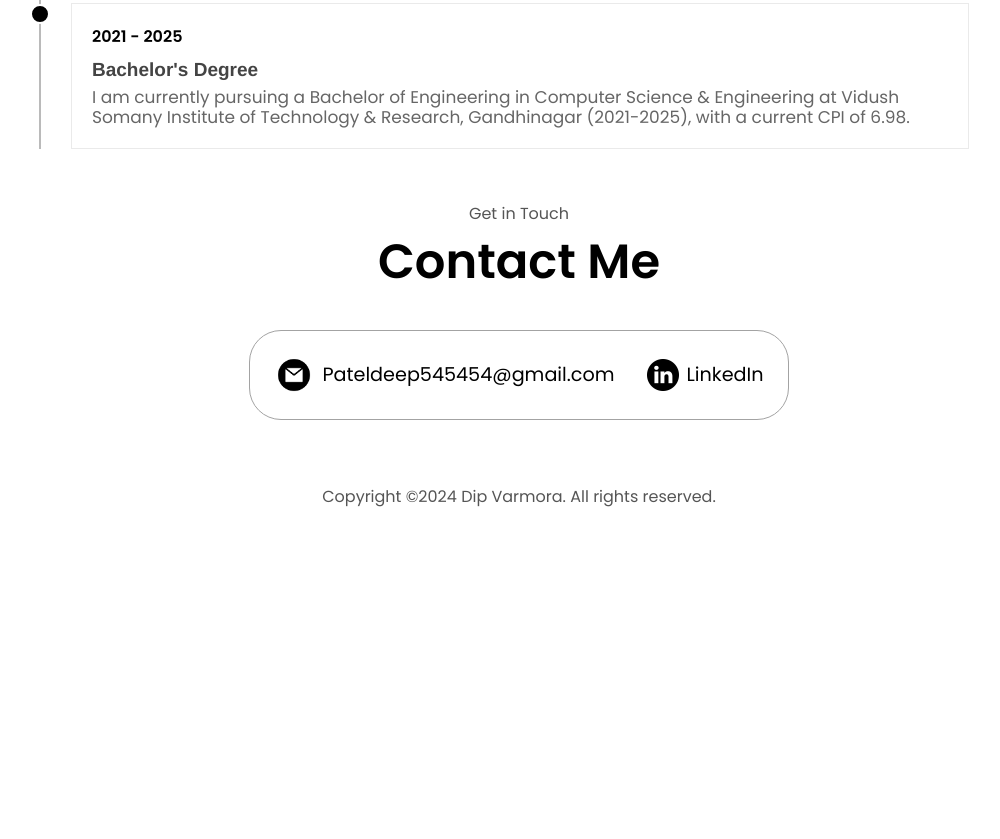
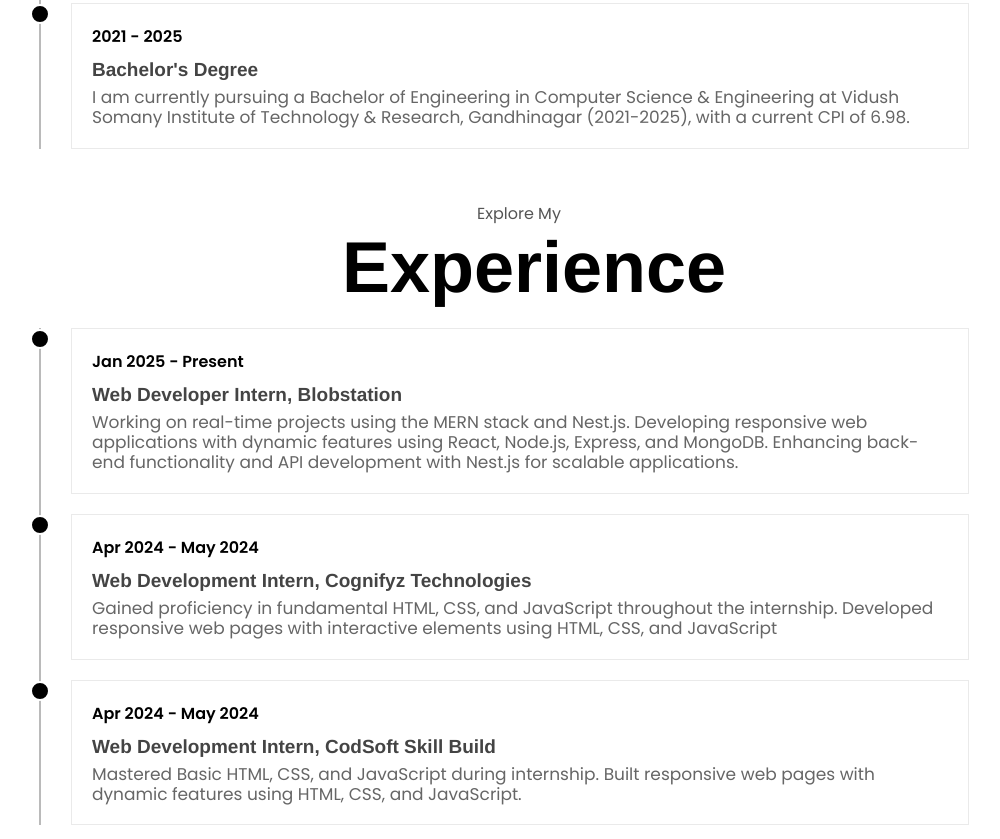
Before and after one commit to varmoradeep54545/Portfolio, a plain HTML site: page index.html in a window 1280 px wide. Shown: the part 3341-4180 px from the top of the page, without its empty margins (121-1121 px from the left). Before the commit the page ends 3882 px from the top, so only its background shows below. Drawn offline with Linux system fonts and the light colour scheme.

Commit message:
Update index.html

```diff
--- a/index.html
+++ b/index.html
@@ -301,6 +301,39 @@
       </div>
     </section>
 
+ <section id="education" class="col">
+      <p class="section__text__p1">Explore My</p>
+      <header class="title">
+        <h2>Experience</h2>
+      </header>
+      <div class="contents">
+         <div class="box">
+          <h4>Jan 2025 - Present</h4>
+          <h3>Web Developer Intern, Blobstation</h3>
+          <p>
+           Working on real-time projects using the MERN stack and Nest.js.
+           Developing responsive web applications with dynamic features using React, Node.js, Express, and MongoDB.
+             Enhancing back-end functionality and API development with Nest.js for scalable applications.
+          </p>
+        </div>
+        <div class="box">
+          <h4>Apr 2024 - May 2024</h4>
+          <h3>Web Development Intern, Cognifyz Technologies</h3>
+          <p>
+            Gained proficiency in fundamental HTML, CSS, and JavaScript throughout the internship.
+            Developed responsive web pages with interactive elements using HTML, CSS, and JavaScript
+          </p>
+        </div>
+        <div class="box">
+          <h4>Apr 2024 - May 2024</h4>
+          <h3>Web Development Intern, CodSoft Skill Build </h3>
+          <p>
+            Mastered Basic HTML, CSS, and JavaScript during internship.
+            Built responsive web pages with dynamic features using HTML, CSS, and JavaScript.
+          </p>
+        </div>
+      </div>
+    </section>
     <section id="contact">
       <p class="section__text__p1">Get in Touch</p>
       <h1 class="title">Contact Me</h1>
```
